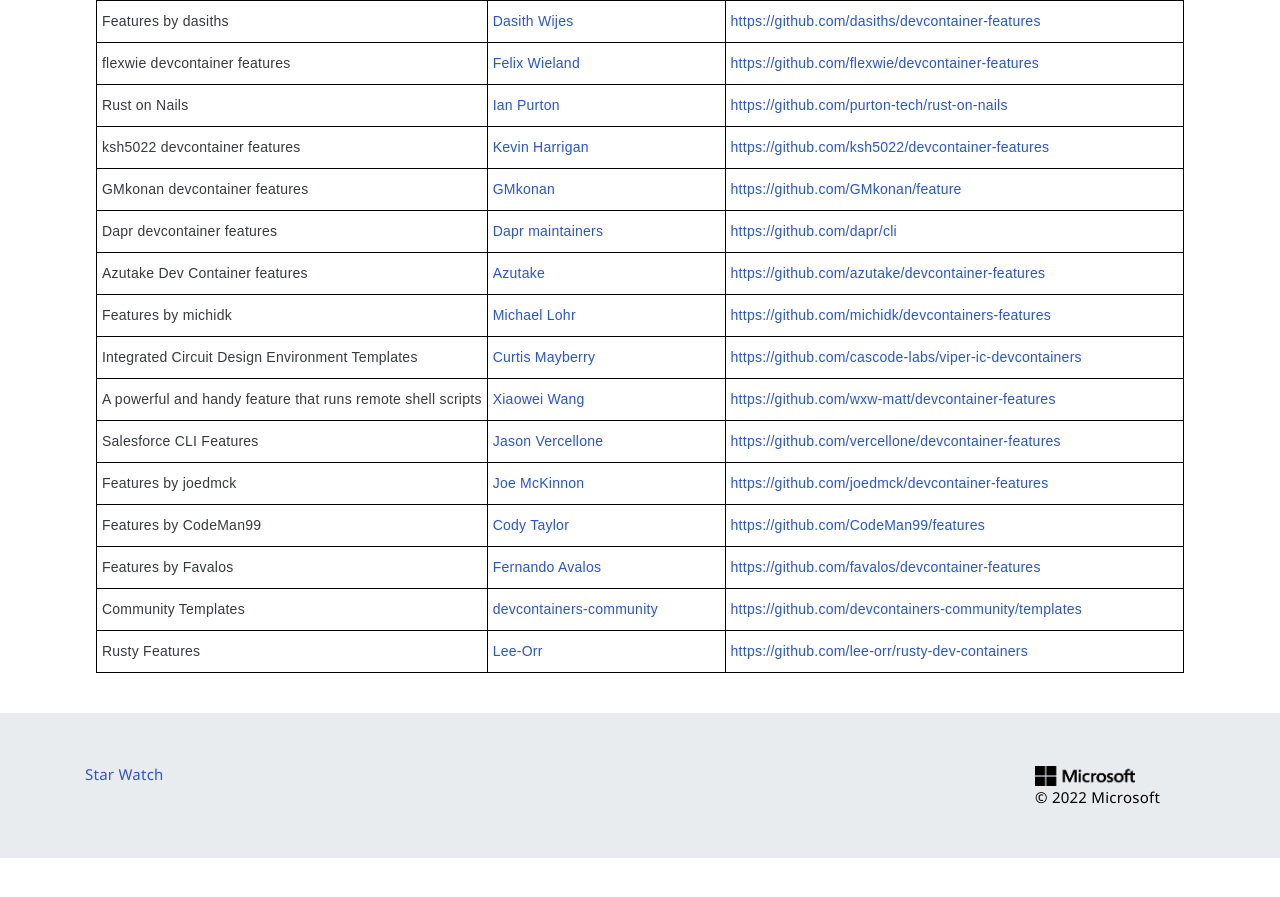
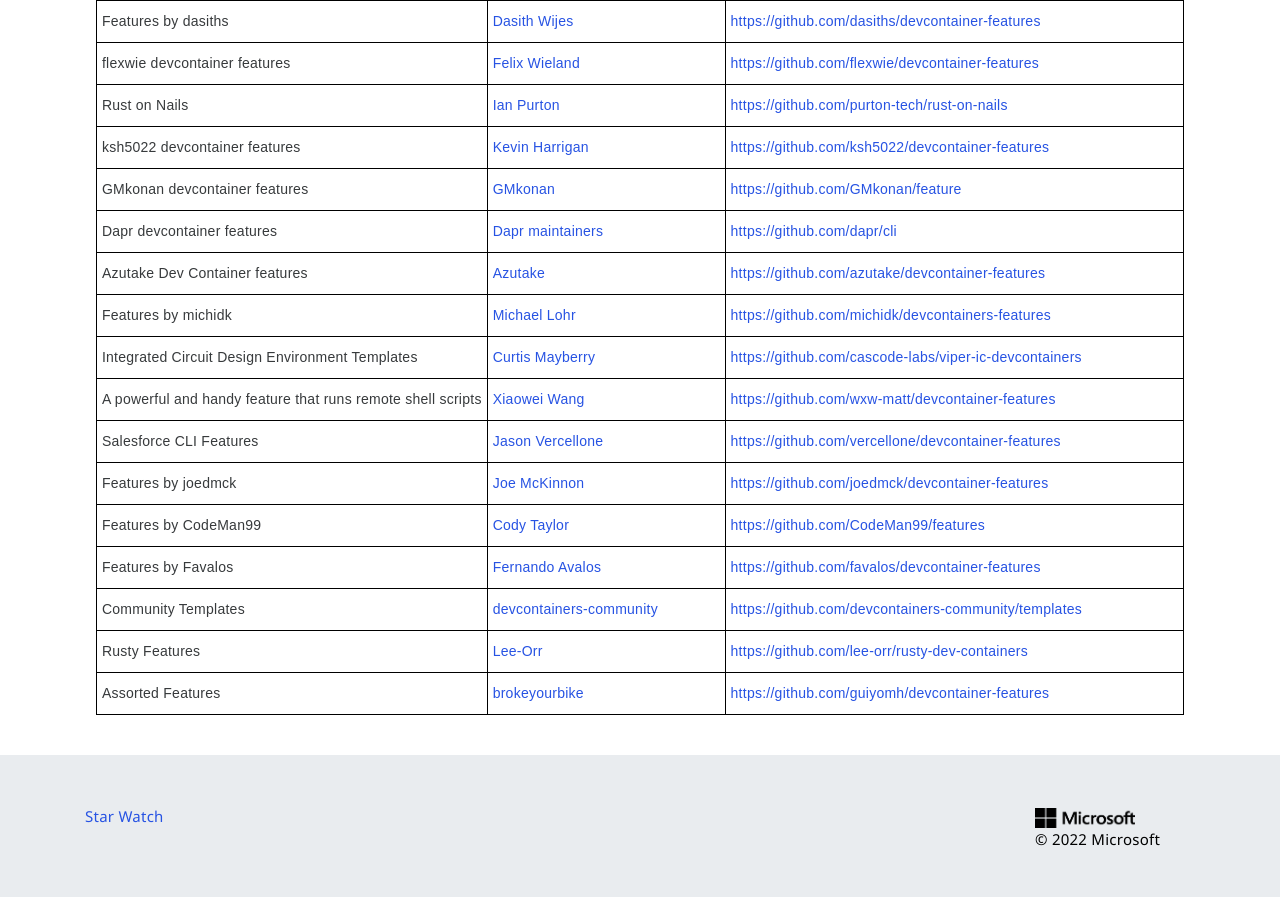
Before and after one commit to devcontainers/devcontainers.github.io, a Jekyll site: the page built from collections.html, in a window 1280 px wide and 900 px high, scrolled down 3148 px. Shown: the top 897 px of the window. Built offline with Jekyll 4.4.1, drawn with Linux system fonts in a browser that asks for light colours; nearby versions of some CDN libraries; comment, search, counter and statistics services are not loaded; before the commit the page ends 4006 px from its top, so only the background shows below that.

Commit message:
feat: brokeyourbike features

```diff
--- a/_data/collection-index.yml
+++ b/_data/collection-index.yml
@@ -413,3 +413,8 @@
   contact: https://github.com/lee-orr/rusty-dev-containers/issues
   repository: https://github.com/lee-orr/rusty-dev-containers
   ociReference: ghcr.io/lee-orr/rusty-dev-containers
+- name: Assorted Features
+  maintainer: brokeyourbike
+  contact: https://github.com/brokeyourbike/devcontainer-features/issues
+  repository: https://github.com/guiyomh/devcontainer-features
+  ociReference: ghcr.io/brokeyourbike/devcontainer-features
```
